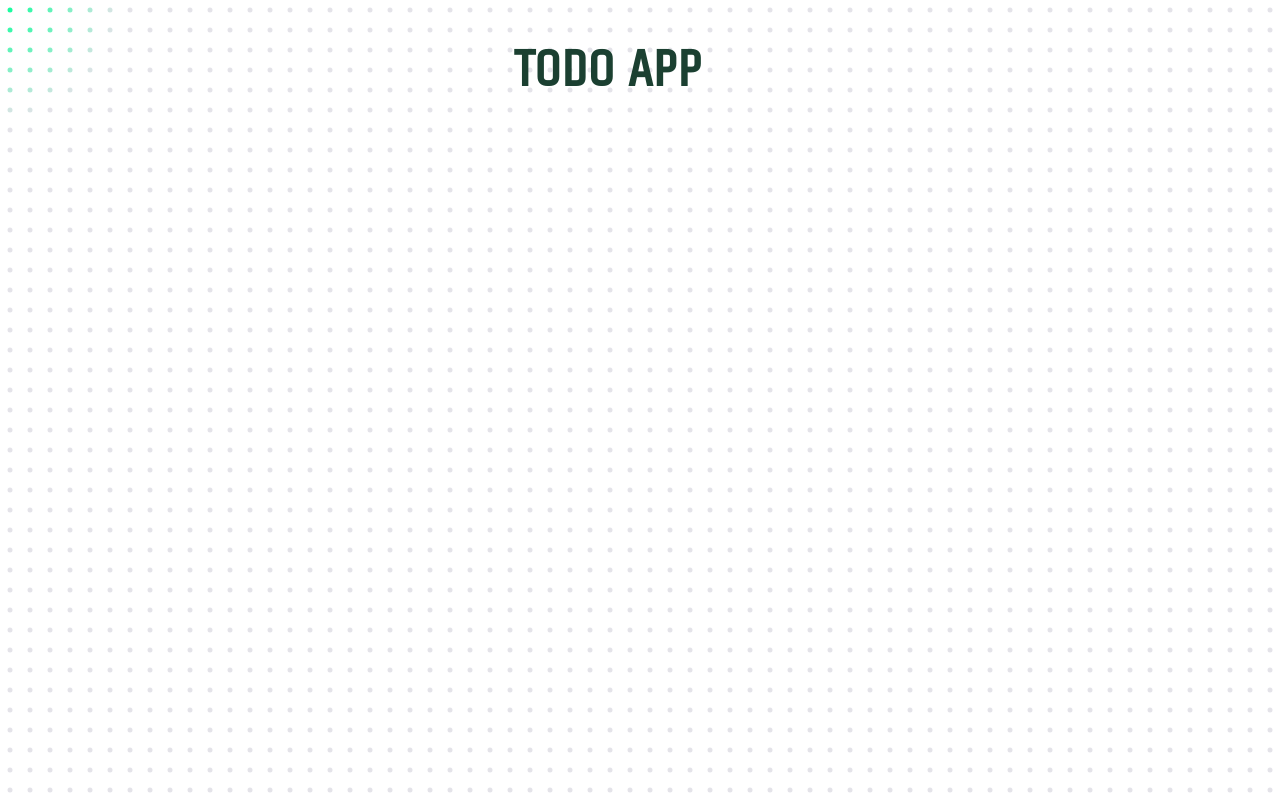
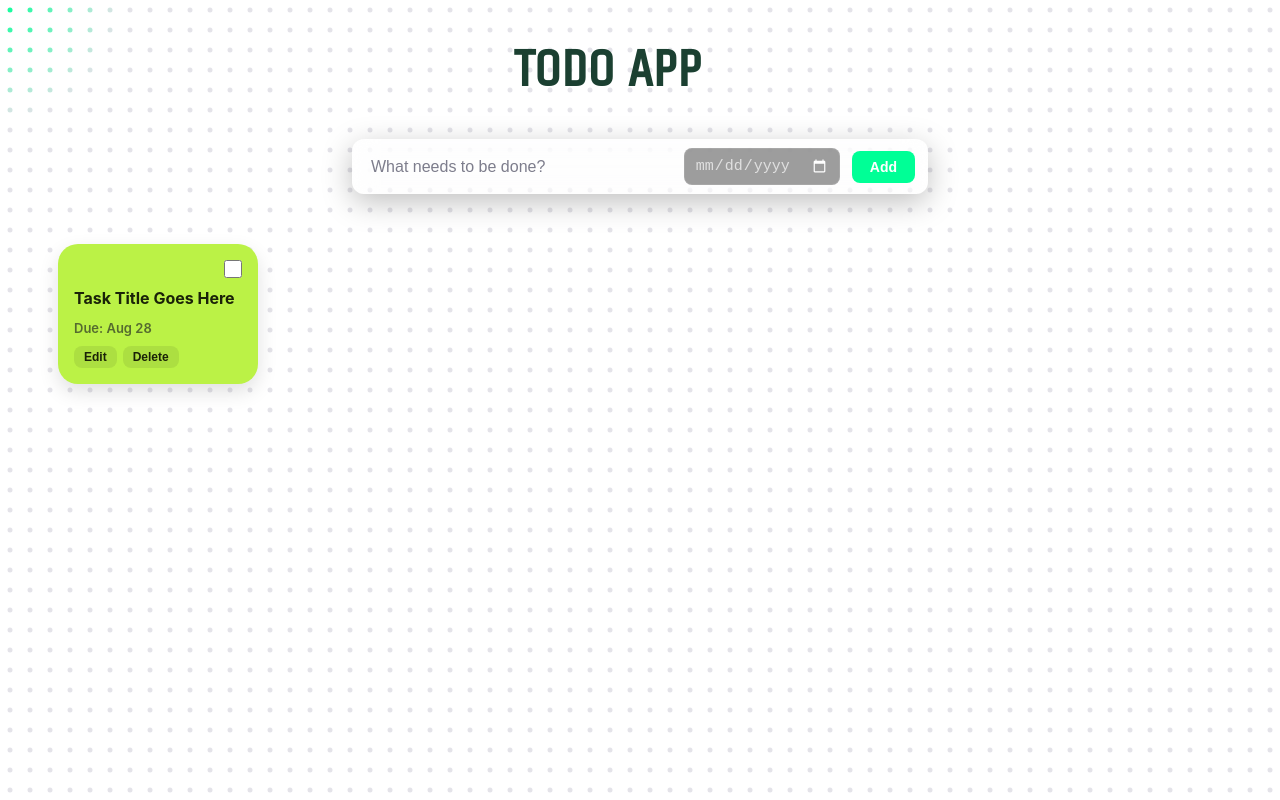
Before and after one commit to Dominic9074/Todo-App, a React (Vite) app: page / in a window 1280 px wide. Built offline with nearby package versions, Linux system fonts and the light colour scheme.

Commit message:
feat:added the design structure

```diff
--- a/src/App.css
+++ b/src/App.css
@@ -4,3 +4,9 @@
   color: #1b4031;
   margin-left: 40%;
 }
+
+.TaskLists{
+  margin-top: 50px;
+  margin-left: 50px;
+  gap: 50px;
+}
--- a/src/App.tsx
+++ b/src/App.tsx
@@ -1,11 +1,17 @@
 import './App.css'
 import DotGrid from './components/background/DotGrid.tsx'
+import TaskForm from './components/todo/taskForm.tsx';
+import TaskList from './components/todo/taskList.tsx';
 
 function App() {
   return(
     <>
       <Background />
       <h2 className='MainHeading share-tech-regular' >TODO APP</h2>
+      <TaskForm />
+      <div className='TaskLists'>
+        <TaskList />
+      </div>
     </>
   )
 }
--- /dev/null
+++ b/src/components/todo/task.css
@@ -0,0 +1,144 @@
+/* Container: Flex row with gap and subtle glass effect */
+.taskform {
+  display: flex;
+  align-items: center;
+  gap: 12px;
+  background: rgba(255, 255, 255, 0.05);
+  backdrop-filter: blur(12px);
+  -webkit-backdrop-filter: blur(12px);
+  border: 1px solid rgba(255, 255, 255, 0.12);
+  padding: 8px 12px;
+  border-radius: 12px;
+  max-width: 550px;
+  margin: 0 auto;
+  box-shadow: 0 8px 30px rgba(0, 0, 0, 0.25);
+  transition: border-color 0.2s ease;
+}
+
+.taskform:focus-within {
+  border-color: rgba(0, 255, 150, 0.5);
+}
+
+/* Text Input: Expands to take available space */
+.taskform__input {
+  flex: 1;
+  background: transparent;
+  border: none;
+  outline: none;
+  color: #2a2828;
+  font-size: 16px;
+  padding: 8px 6px;
+}
+
+.taskform__input::placeholder {
+  color: #7d7d8c;
+}
+
+/* Date Input: Compact, clean, dark-mode calendar icon */
+.taskform__date {
+  background: rgba(22, 22, 22, 0.416);
+  border: 1px solid rgba(255, 255, 255, 0.1);
+  outline: none;
+  color: #e0e0e0;
+  font-size: 15px;
+  padding: 8px 10px;
+  border-radius: 8px;
+  cursor: pointer;
+  color-scheme: dark; /* Makes the native picker and placeholder dark-themed */
+}
+
+.taskform__date:hover {
+  color: #00ff96;
+}
+
+/* Action Button */
+.taskform__btn {
+  background: #00ff96;
+  color: #ffffff;
+  font-size: 14px;
+  font-weight: 600;
+  border: none;
+  outline: none;
+  padding: 8px 18px;
+  border-radius: 8px;
+  cursor: pointer;
+  transition: all 0.2s ease;
+  white-space: nowrap;
+}
+
+.taskform__btn:hover {
+  background: #1affaa;
+  transform: translateY(-1px);
+  box-shadow: 0 4px 12px rgba(0, 255, 150, 0.35);
+}
+
+.taskform__btn:active {
+  transform: translateY(0);
+}
+
+/* Card Container */
+.task-item {
+  width: 200px;
+  min-height: 140px;
+  background-color: #bbf246; /* Matching lime green */
+  border-radius: 20px;
+  padding: 16px;
+  display: flex;
+  flex-direction: column;
+  justify-content: space-between;
+  box-sizing: border-box;
+  font-family: -apple-system, BlinkMacSystemFont, "Segoe UI", sans-serif;
+  color: #1a2208;
+  box-shadow: 0 8px 20px rgba(0, 0, 0, 0.12);
+  transition: transform 0.2s ease;
+}
+
+.task-item:hover {
+  transform: translateY(-2px);
+}
+
+/* Checkbox (Pinned top-right) */
+.task-item input[type="checkbox"] {
+  align-self: flex-end;
+  width: 18px;
+  height: 18px;
+  accent-color: #2b3a0f;
+  cursor: pointer;
+  margin: 0;
+}
+
+/* Title */
+.task-item h4 {
+  margin: 8px 0;
+  font-size: 16px;
+  font-weight: 700;
+  color: #1a2208;
+  line-height: 1.3;
+}
+
+/* Deadline / Time text */
+.task-item p {
+  margin: 0;
+  font-size: 13px;
+  font-weight: 600;
+  color: #556b2f; /* Olive-green secondary text */
+}
+
+/* Buttons Area */
+.task-item button {
+  border: none;
+  background: rgba(0, 0, 0, 0.08);
+  color: #1a2208;
+  font-size: 12px;
+  font-weight: 600;
+  padding: 4px 10px;
+  border-radius: 8px;
+  cursor: pointer;
+  margin-top: 8px;
+  margin-right: 6px;
+  transition: background 0.2s ease;
+}
+
+.task-item button:hover {
+  background: rgba(0, 0, 0, 0.16);
+}
--- a/src/components/todo/taskForm.tsx
+++ b/src/components/todo/taskForm.tsx
@@ -1,12 +1,21 @@
-
+import './task.css'
 
 function TaskForm(){
     return (
-        <>
-        <input type="text" />
-        <input type="date" />
-        <button>Add</button>
-        </>
+        <div className="taskform">
+      <input
+        type="text"
+        className="taskform__input"
+        placeholder="What needs to be done?"
+      />
+      <input
+        type="date"
+        className="taskform__date"
+      />
+      <button type="button" className="taskform__btn">
+        Add
+      </button>
+    </div>
     )
 }
 
--- a/src/components/todo/taskList.tsx
+++ b/src/components/todo/taskList.tsx
@@ -1,14 +1,18 @@
-
+import './task.css'
 
 function TaskList(){
     return (
-        <>
-        <input type="checkbox" />
-        <h4>title</h4>
-        <p>Deadline</p>
-        <button>Edit</button>
-        <button>Delete</button>
-        </>
+        <div className="task-item">
+        <input type="checkbox" className="task-item-checkbox" />
+
+        <h4>Task Title Goes Here </h4>
+        <p>Due: Aug 28</p>
+
+        <div className="task-item-buttons">
+            <button type="button">Edit</button>
+            <button type="button">Delete</button>
+        </div>
+        </div>
     )
 }
 
```
